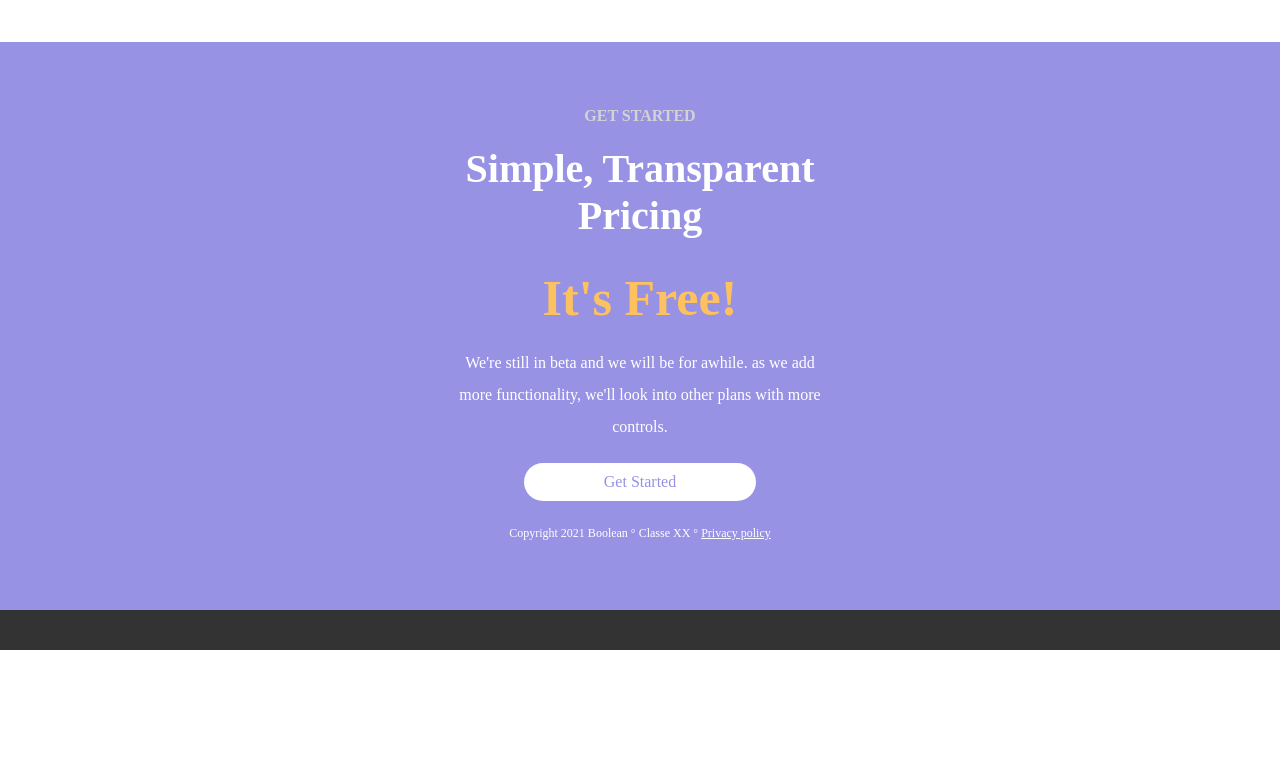
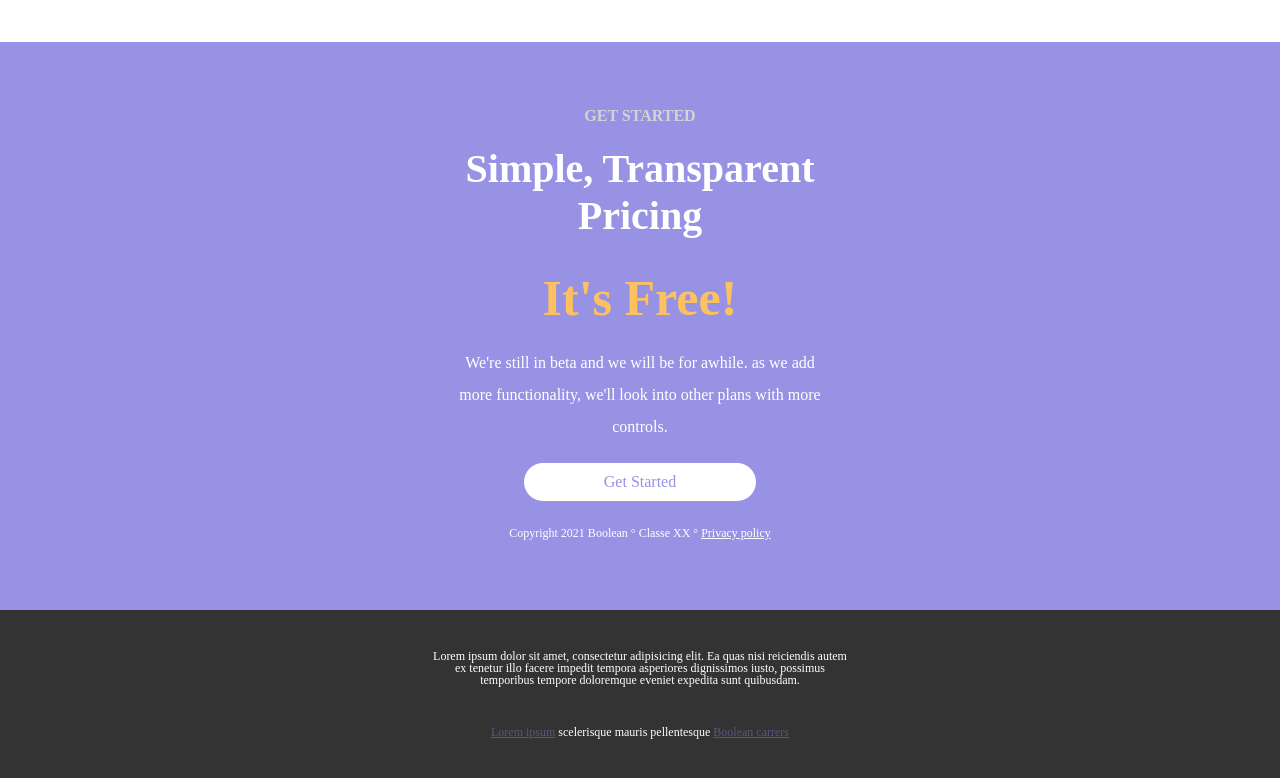
Before and after one commit to LucaFormica17/htmlcss-responsive-layout, a plain HTML site: page index.html in a window 1280 px wide. Shown: the part 5122-5900 px from the top of the page. Before the commit the page ends 5772 px from the top, so only its background shows below. Drawn offline with Linux system fonts and the light colour scheme.

Commit message:
[UPDATE] added footer and complete exercise

```diff
--- a/css/style.css
+++ b/css/style.css
@@ -325,7 +325,23 @@ ul{
     font-size: 12px;
 }
 
+/* FOOTER */
 
+footer .container{
+    width: 480px;
+    margin: 0 auto;
+}
+
+footer p{
+    color: white;
+    font-size: 12px;
+    line-height: 1;
+    text-align: center;
+}
+
+footer u{
+    color: rgba(89,87,119,255);
+}
 
 
 
--- a/index.html
+++ b/index.html
@@ -235,7 +235,10 @@
         <footer>
             <div class="container">
                 <div class="row">
-                    <div class="col"></div>
+                    <div class="col">
+                        <p>Lorem ipsum dolor sit amet, consectetur adipisicing elit. Ea quas nisi reiciendis autem ex tenetur illo facere impedit tempora asperiores dignissimos iusto, possimus temporibus tempore doloremque eveniet expedita sunt quibusdam.</p>
+                        <p><u>Lorem ipsum</u> scelerisque mauris pellentesque <u>Boolean carrers</u></p>
+                    </div>
                 </div>
             </div>
         </footer>
```
